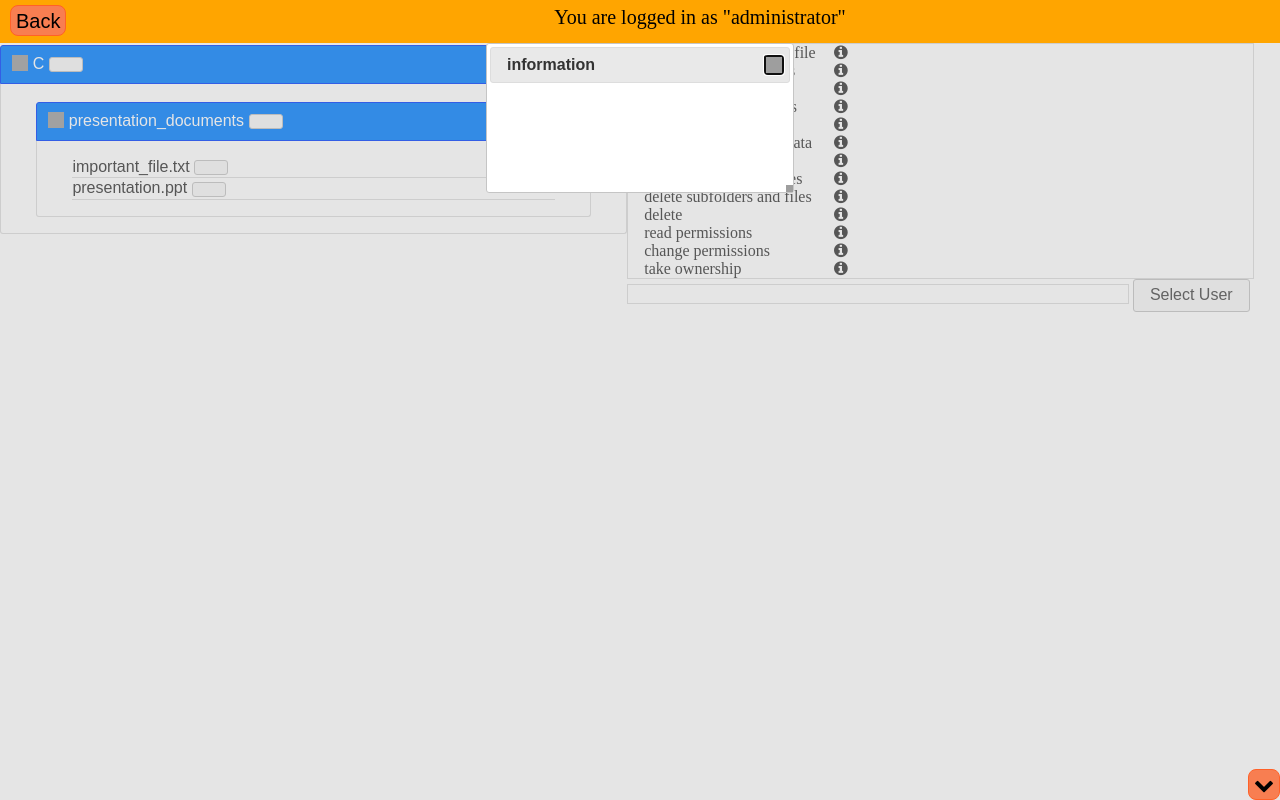
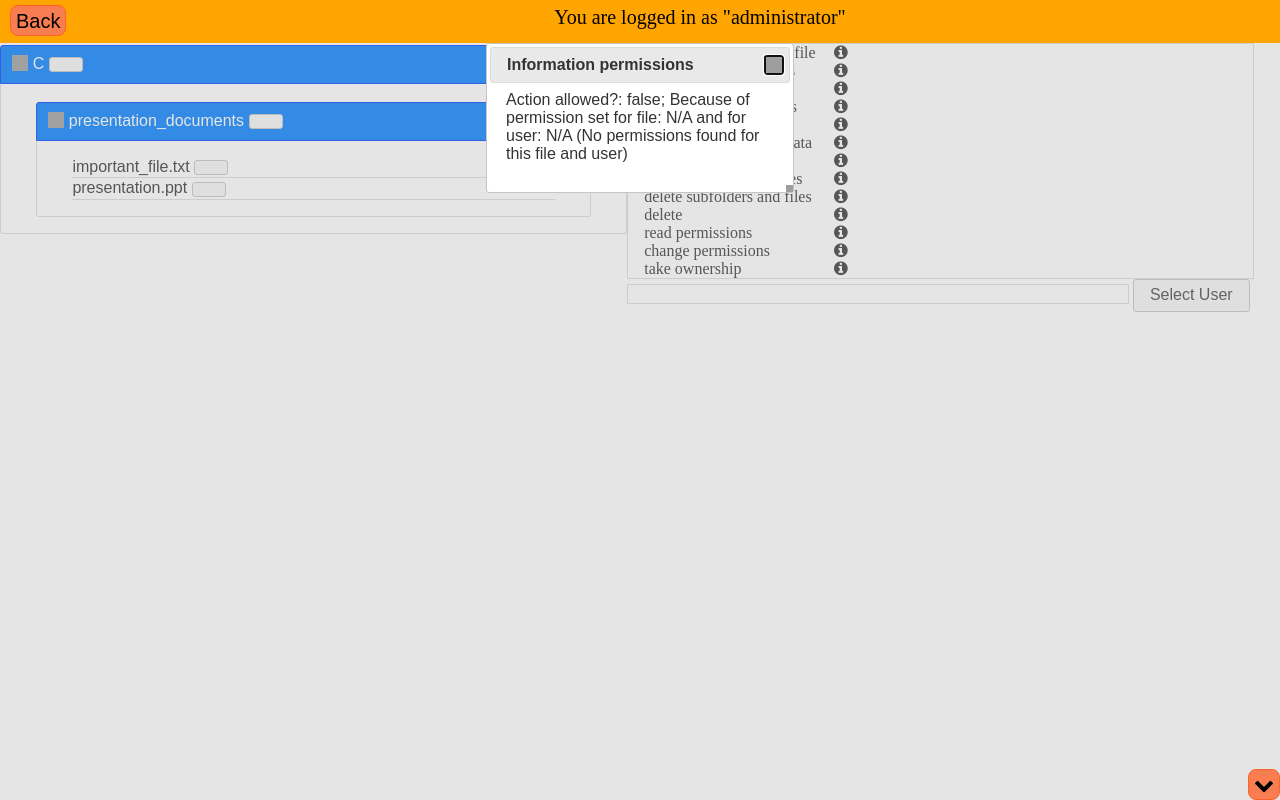
Before and after one commit to cse-256-f22/gender-mag-project-meenavanessa, a website: page wrapper_add_new_user.html in a window 1280 px wide. Both pictures are taken after a click on the element 840 px from the left and 52 px from the top of the page. Drawn offline with nearby package versions, Linux system fonts and the light colour scheme; grey boxes are pictures that could not be loaded; a web font is replaced by a local one.

Commit message:
fixed link

```diff
--- a/view.js
+++ b/view.js
@@ -4,23 +4,20 @@ var thing = define_new_effective_permissions("permissionspanel", true, null)
 
 var userthing = define_new_user_select_field("adduser", "Select User", function(selected_user){$('#permissionspanel').attr('username', selected_user)})
 
-var infodialog = define_new_dialog(infodialog, 'information', {})
+var infodialog = define_new_dialog(infodialog, 'Information permissions', {})
 // ---- Display file structure ----
 $('#sidepanel').append(thing);
 $('#sidepanel').append(userthing);
 $('#permissionspanel').attr('filepath', '/C')
 $('.perm_info').click(function(){
-    //console.log('clicked!')
     infodialog.dialog('open')
-    //console.log($('#permissionspanel').attr('filepath'))
-    //console.log($('#permissionspanel').attr('username'))
     let file = path_to_file[$('#permissionspanel').attr('filepath')]
     let user = all_users[$('#permissionspanel').attr('username')]
     let perm = $(this).attr('permission_name')
     console.log(perm)
     let explanation = allow_user_action(file, user, perm, true)
     let exp_string = get_explanation_text(explanation)
-    $("#dialog").text(exp_string)
+    infodialog.text(exp_string)
 })
 // (recursively) makes and returns an html element (wrapped in a jquery object) for a given file object
 function make_file_element(file_obj) {
```
Also changed, not shown: student_index.html (+1 -1 lines).
